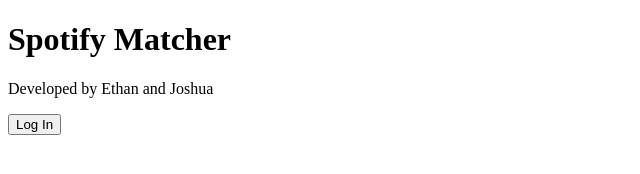
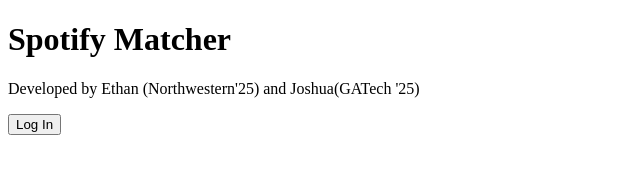
Before and after one commit to echavemann/Spotify-Matcher, a plain HTML site: page JS/Public/index.html in a window 1280 px wide. Shown: the whole page, without its empty margins (0-640 px from the left). Drawn offline with Linux system fonts and the light colour scheme.

Commit message:
year updaet
minor update

```diff
--- a/JS/Public/index.html
+++ b/JS/Public/index.html
@@ -6,7 +6,7 @@
   </head>
   <body>
     <h1>Spotify Matcher</h1>
-    <p id="counter">Developed by Ethan and Joshua</p>
+    <p id="counter">Developed by Ethan (Northwestern'25) and Joshua(GATech '25)</p>
     <button id="Login">Log In</button>
   </body>
   <script src="client.js"></script>
```
